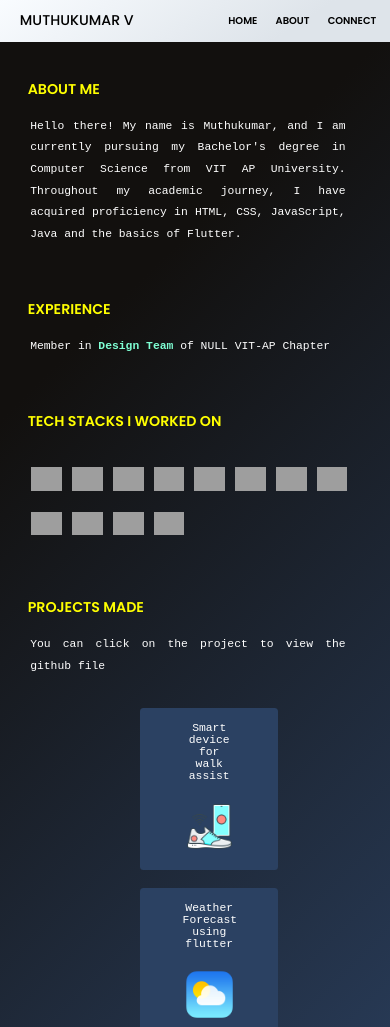
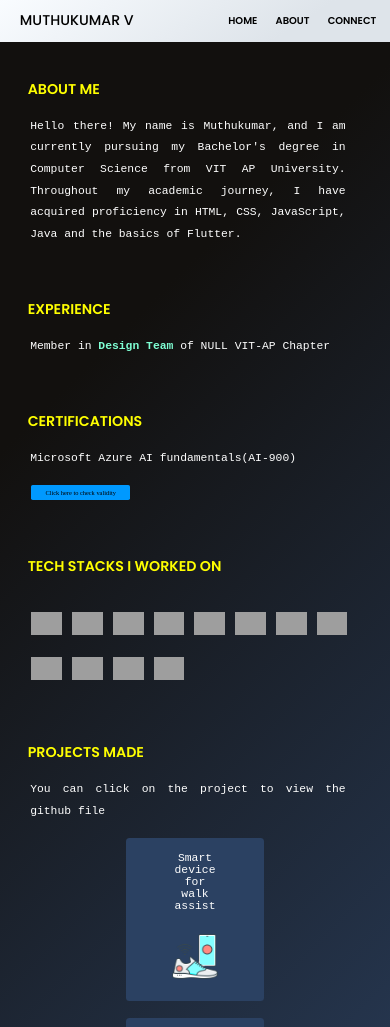
Before and after one commit to muthu004/personal-portfolio, a website built with Vite: page About.html in a window 390 px wide. Shown: the top 1027 px of the page. Built offline with nearby package versions, Linux system fonts and the light colour scheme; grey boxes are pictures that could not be loaded.

Commit message:
added responsiveness

```diff
--- a/About.html
+++ b/About.html
@@ -39,6 +39,13 @@
     </p>
     <h3> EXPERIENCE</h3>
    <p class="member">Member in <span>Design Team</span>  of NULL VIT-AP Chapter </p>
+
+   <h3> CERTIFICATIONS</h3>
+   <div class="certificate">
+    <p class="member">Microsoft Azure AI fundamentals(AI-900)  </p>
+   <div class="btn btn-two"><a href="https://learn.microsoft.com/api/credentials/share/en-us/MuthukumarV-2266/AECD498EBA2E420C?sharingId=2236F2FAFAB1648F">Click here to check validity</a></div>
+   </div>
+
     <h3>TECH STACKS I WORKED ON</h3>
     <div class="info">
       <ul class="icon-list">
--- a/style.css
+++ b/style.css
@@ -50,6 +50,7 @@ main {
   margin-left: 5.313rem;
   margin-top: 1.25rem;
   background-color: rgb(0, 153, 255);
+  cursor: pointer;
 }
 
 .random {
@@ -152,11 +153,21 @@ h1 span {
   margin-top: 50px;
 }
 
+.certificate{
+  display: flex;
+  align-items: center;
+
+}
+
+.btn-two{
+  margin-bottom: 2rem;
+  margin-left: 7.5rem;
+}
 p {
   margin-left: 4.063rem;
   margin-top: -0.625rem;
   padding: 1.563rem;
-  font-size: 1.438rem;
+  font-size: 1.5rem;
   color: white;
   line-height: 1.5;
   text-align: justify;
@@ -246,7 +257,7 @@ h3 {
 
 .info ul {
   display: flex;
-  justify-content: space-between;
+  justify-content:start;
   flex-flow: wrap;
 
   gap:3.75rem ;
@@ -287,11 +298,12 @@ h3 {
   p{
     font-size:2rem;
   }
-  .project img{
-    width: 50%;
+
+  .project ul{
+    margin: 0rem 7rem;
   }
   .icon-list img{
-    width:6%
+    width:5%
   }
   .connection{
     display: flex;
@@ -301,6 +313,9 @@ h3 {
     height: 100vh;
     margin-bottom:0rem;
   }
+  .info ul {
+    justify-content: start;
+    }
 
 }
 @media (width<=880px) {
@@ -346,6 +361,12 @@ justify-content: start;
 }
 .connect-heading{
   font-size: 5rem;}
+  .certificate{
+    display: flex;
+    flex-direction: column;
+    justify-content: flex-start;
+    align-items: flex-start;
+  }
 }
 
 @media (width<=672px) {
@@ -372,6 +393,9 @@ justify-content: start;
   p{
     font-size: 3rem ;
   }
+  .project ul{
+    margin: 0rem 0rem;
+  }
   .project img{
     width: 50%;
   }
@@ -383,6 +407,12 @@ justify-content: start;
   }
   .connect-heading{
     font-size: 5rem;}
+    .certificate{
+      display: flex;
+      flex-direction: column;
+      justify-content: flex-start;
+      align-items: flex-start;
+    }
 }
 
 @media (width<=500px) {
@@ -470,5 +500,17 @@ font-size: 2rem;
   font-size: 5rem;
   margin-left: 20rem;
 }
+.certificate{
+  display: flex;
+  flex-direction: column;
+  justify-content: flex-start;
+  align-items: flex-start;
+}
+
+.btn-two{
+  margin-left: 5.5rem;
 
 }
+
+
+}
```
